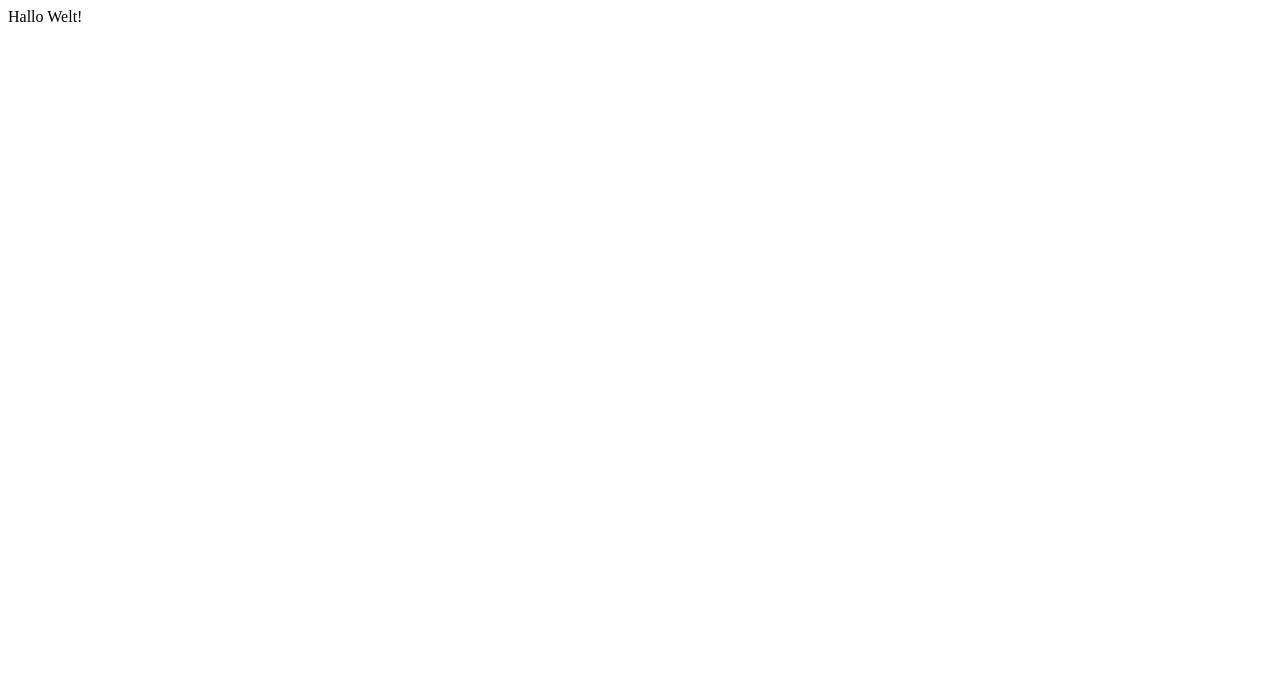
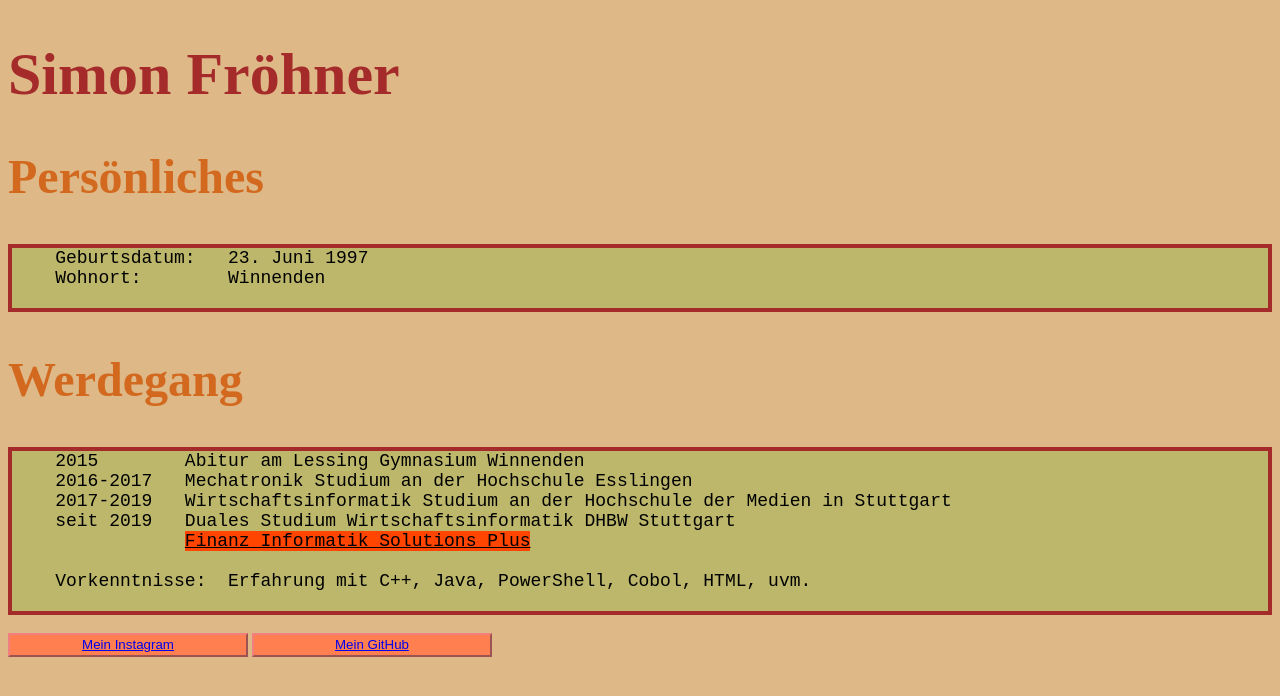
Before and after one commit to doenisf/webdevhelloworld, a plain HTML site: page index.html in a window 1280 px wide. Drawn offline with Linux system fonts and the light colour scheme.

Commit message:
Added style.css

```diff
--- a/index.html
+++ b/index.html
@@ -3,9 +3,29 @@
 <head>
     <meta charset="UTF-8">
     <meta name="viewport" content="width=device-width, initial-scale=1.0">
-    <title>Hello World</title>
+    <title>Simon</title>
+    <link rel="stylesheet" href="style.css">
+
 </head>
 <body>
-    Hallo Welt!
+    <h1>Simon Fröhner</h1>
+
+    <h2>Persönliches</h2>
+    <pre>
+    Geburtsdatum:   23. Juni 1997
+    Wohnort:        Winnenden
+    </pre>
+    <h2>Werdegang</h2>
+    <pre>
+    2015        Abitur am Lessing Gymnasium Winnenden
+    2016-2017   Mechatronik Studium an der Hochschule Esslingen
+    2017-2019   Wirtschaftsinformatik Studium an der Hochschule der Medien in Stuttgart
+    seit 2019   Duales Studium Wirtschaftsinformatik DHBW Stuttgart
+                <a href="https://f-i-solutions-plus.de/" class="links">Finanz Informatik Solutions Plus</a>
+
+    Vorkenntnisse:  Erfahrung mit C++, Java, PowerShell, Cobol, HTML, uvm.
+    </pre>
+    <button><a href="https://www.instagram.com/simon.froehner/?hl=de">Mein Instagram</a></button>
+    <button><a href="https://github.com/doenisf">Mein GitHub</a></button>
 </body>
 </html>
--- /dev/null
+++ b/style.css
@@ -0,0 +1,29 @@
+body {
+    background-color:burlywood;
+}
+h1{
+    color: brown;
+    font-size: 60px;
+}
+
+h2{
+    color: chocolate;
+    font-size: 48px;
+}
+
+pre{
+    font-size: 18px;
+    background-color: darkkhaki;
+    border: 4px solid brown;
+}
+
+button {
+    height: 24px;
+    width: 240px;
+    background-color: coral;
+    border-color: lightcoral;
+}
+.links{
+    color: black;
+    background-color:orangered;
+}
```
